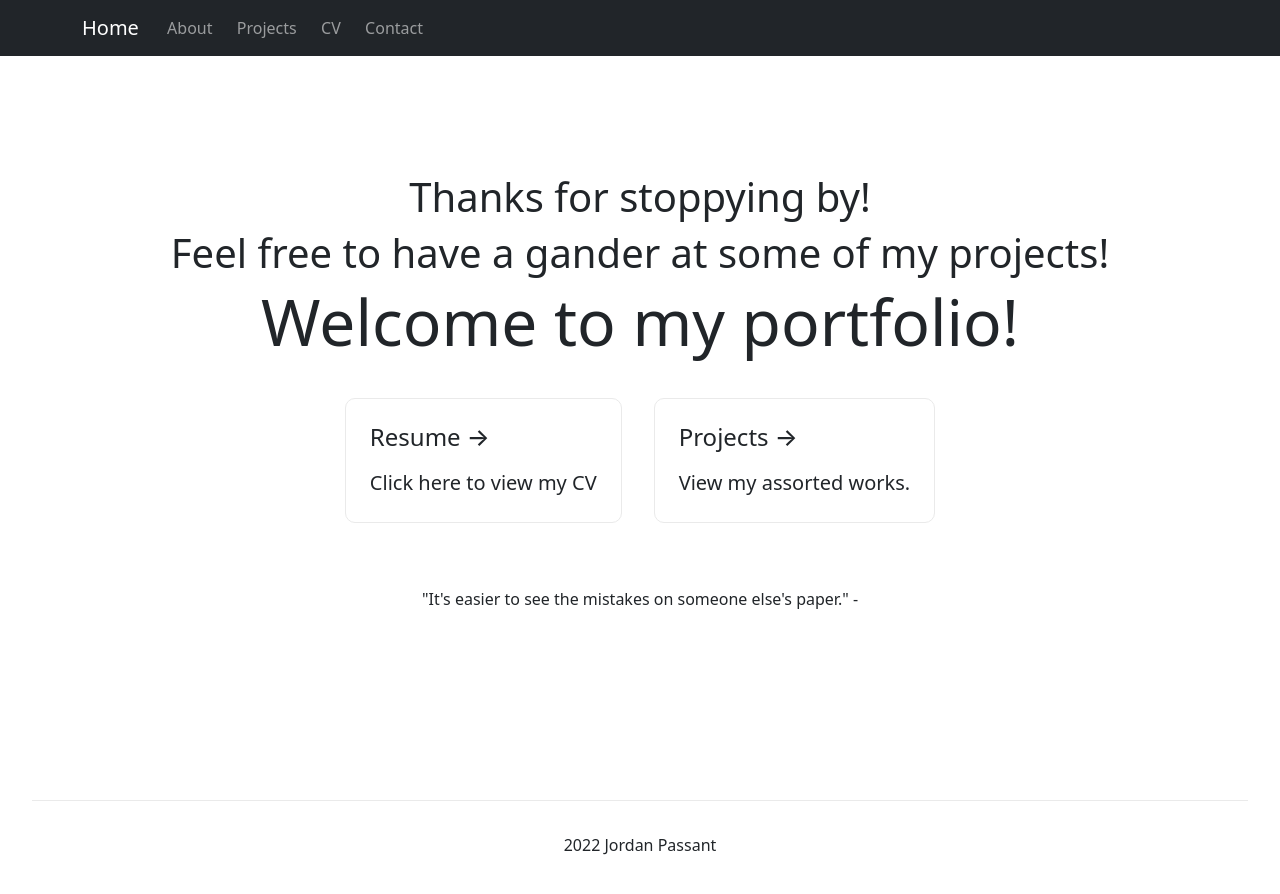
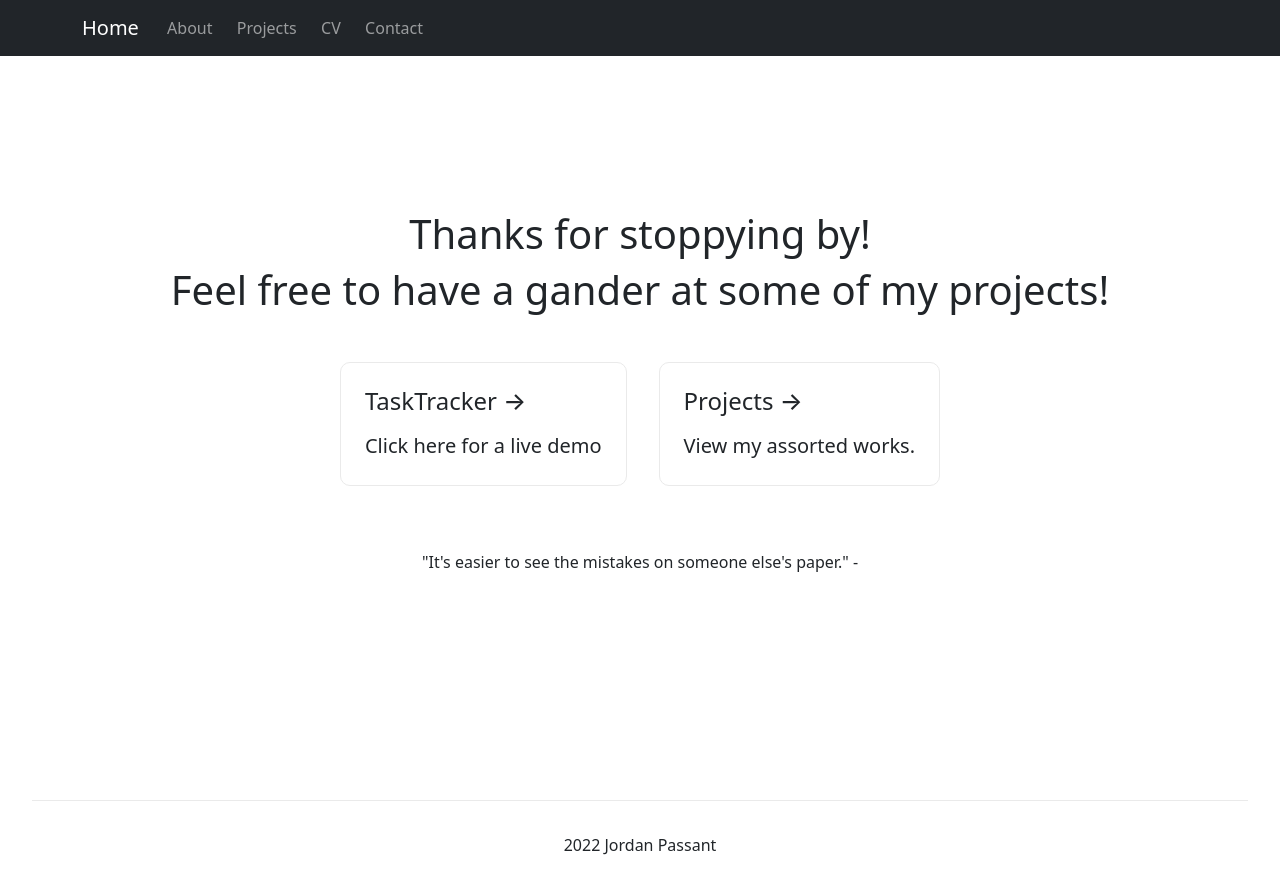
Before and after one commit to JPass88/Portfolio, a Next.js app: page /projects in a window 1280 px wide. Shown: the top 894 px of the page. Built offline with nearby package versions, Linux system fonts and the light colour scheme.

Commit message:
projects page fix

```diff
--- /dev/null
+++ b/components/projlangs.js
@@ -0,0 +1,13 @@
+
+const projlangs = (langs) => {
+
+  return (
+    <div>
+
+        <p>{langs}</p>
+
+    </div>
+  )
+}
+
+export default projlangs
--- a/pages/projects.js
+++ b/pages/projects.js
@@ -3,8 +3,12 @@ import Image from 'next/image'
 import styles from '../styles/Home.module.css'
 import Header from '../components/header'
 import Quote from '../components/quote'
+import Langs from '../components/projlangs'
 
 export default function Home() {
+
+    const langs = ["HTML","CSS","React"];
+
   return (
     <div className={styles.container}>
       <Head>
@@ -20,16 +24,13 @@ export default function Home() {
         <h1>Thanks for stoppying by!</h1>
         <h1>Feel free to have a gander at some of my projects!</h1>
 
-        <h1 className={styles.title}>
-          Welcome to my portfolio!
-        </h1>
-
         <br></br>
 
         <div className={styles.grid}>
-          <a href="https://nextjs.org/docs" className={styles.card}>
-            <h2>Resume &rarr;</h2>
-            <p>Click here to view my CV</p>
+          <a href="test.jordanpassant.ca" className={styles.card}>
+            <h2>TaskTracker &rarr;</h2>
+            <p>Click here for a live demo</p>
+
           </a>
 
           <a href="https://nextjs.org/learn" className={styles.card}>
```
